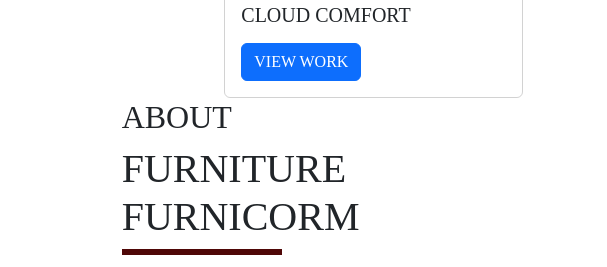
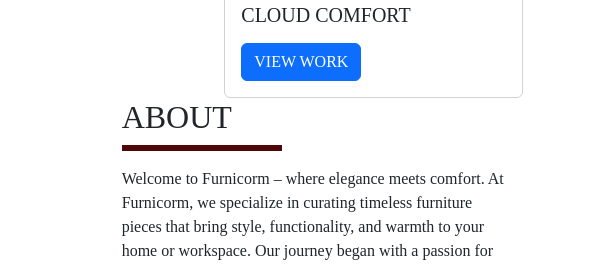
Before and after one commit to Vsnikhilmaheswar/Furniture-Web-site, a plain HTML site: page index.html in a window 1280 px wide. Shown: the part 847-1114 px from the top of the page, 673-1280 px from the left. Drawn offline with nearby package versions, Linux system fonts and the light colour scheme.

Commit message:
Update index.html

```diff
--- a/index.html
+++ b/index.html
@@ -159,7 +159,7 @@
           <div class="col-md-5  px-5 mt-5 mt-md-0 ">
             <h2>ABOUT</h2>
 
-            <h1>FURNITURE FURNICORM</h1>
+
             <div id="hr"></div>
             <p class="mt-3 mb-3 me-5">
               Welcome to Furnicorm – where elegance meets comfort. At Furnicorm,
```
